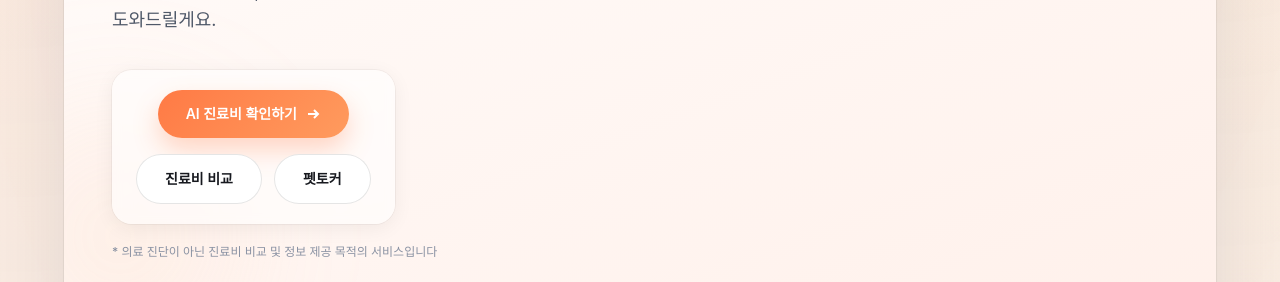
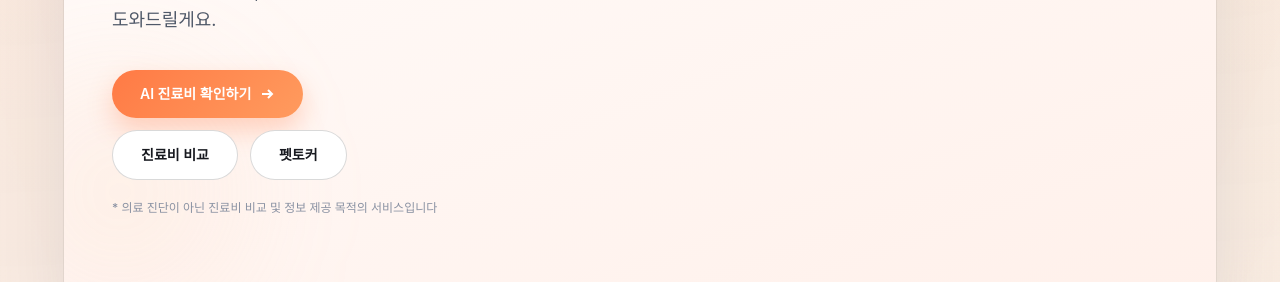
Before and after one commit to donheekang/advisor-schedule, a Next.js app: page / in a window 1280 px wide. Shown: the part 433-715 px from the top of the page. Built offline with nearby package versions, Linux system fonts and the light colour scheme; no server answers; a web font is replaced by a local one.

Commit message:
revert: 히어로 버튼 카드 박스 제거, 원래 레이아웃 복원
Co-Authored-By: Claude Opus 4.6 <noreply@anthropic.com>

```diff
--- a/src/app/(main)/home-page-client.tsx
+++ b/src/app/(main)/home-page-client.tsx
@@ -307,10 +307,10 @@ export default function HomePageClient({ faqItems }: HomePageClientProps) {
             <br className="hidden md:block" />
             도와드릴게요.
           </p>
-          <div className="mt-9 inline-flex flex-col items-center gap-4 rounded-[1.25rem] bg-white/60 px-6 py-5 shadow-[0_4px_20px_rgba(0,0,0,0.06)] ring-1 ring-black/[0.04] backdrop-blur-sm">
+          <div className="mt-9 flex flex-col gap-3">
             <Link
               href="/ai-care"
-              className="group inline-flex items-center gap-2 rounded-full bg-[linear-gradient(135deg,#ff7a45,#ff9b5e)] px-7 py-3.5 text-sm font-semibold text-white shadow-[0_12px_26px_rgba(255,122,69,0.3)] transition hover:scale-[1.02] hover:shadow-[0_16px_36px_rgba(255,122,69,0.35)] hover:brightness-[1.03] active:scale-[0.98]"
+              className="group inline-flex w-fit items-center gap-2 rounded-full bg-[linear-gradient(135deg,#ff7a45,#ff9b5e)] px-7 py-3.5 text-sm font-semibold text-white shadow-[0_12px_26px_rgba(255,122,69,0.3)] transition hover:scale-[1.02] hover:shadow-[0_16px_36px_rgba(255,122,69,0.35)] hover:brightness-[1.03] active:scale-[0.98]"
             >
               AI 진료비 확인하기
               <svg className="h-4 w-4 transition-transform group-hover:translate-x-1" viewBox="0 0 16 16" fill="none" stroke="currentColor" strokeWidth="2"><path d="M3 8h10M9 4l4 4-4 4" /></svg>
@@ -318,13 +318,13 @@ export default function HomePageClient({ faqItems }: HomePageClientProps) {
             <div className="flex gap-3">
               <Link
                 href="/cost-search"
-                className="inline-flex items-center gap-2 rounded-full border border-black/10 bg-white px-7 py-3.5 text-sm font-semibold text-[#17191f] transition hover:border-[#ff7a45]/30 hover:bg-[#fff8f5]"
+                className="inline-flex items-center gap-2 rounded-full border border-black/15 bg-white px-7 py-3.5 text-sm font-semibold text-[#17191f] transition hover:border-[#ff7a45]/30 hover:bg-[#fff8f5]"
               >
                 진료비 비교
               </Link>
               <Link
                 href="/pet-talker"
-                className="inline-flex items-center gap-2 rounded-full border border-black/10 bg-white px-7 py-3.5 text-sm font-semibold text-[#17191f] transition hover:border-[#ff7a45]/30 hover:bg-[#fff8f5]"
+                className="inline-flex items-center gap-2 rounded-full border border-black/15 bg-white px-7 py-3.5 text-sm font-semibold text-[#17191f] transition hover:border-[#ff7a45]/30 hover:bg-[#fff8f5]"
               >
                 펫토커
               </Link>
```
